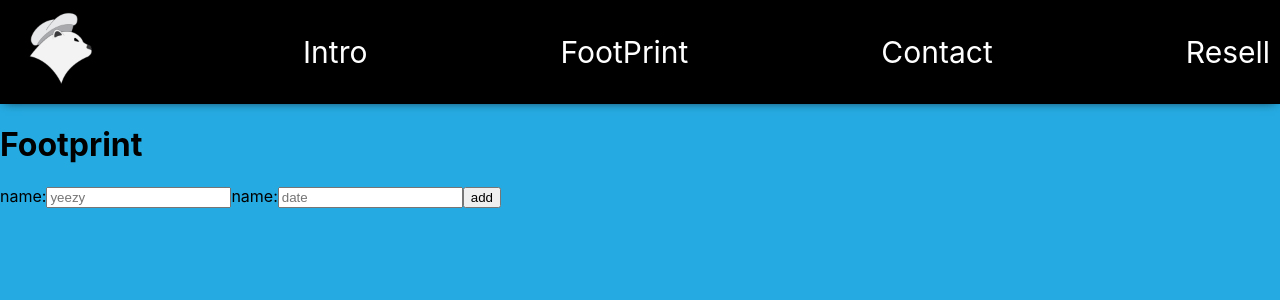
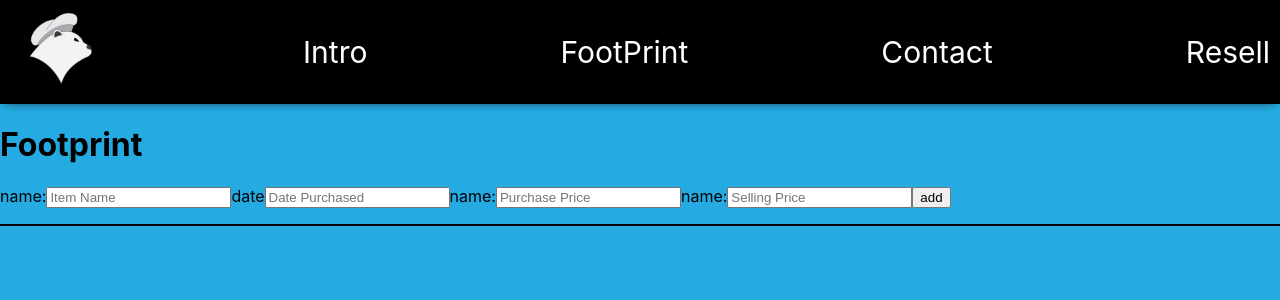
Before and after one commit to Joalvaca/Polar-Footprint, a React (Create React App) app: page /footprint in a window 1280 px wide. Shown: the top 300 px of the page. Built offline with nearby package versions, Linux system fonts and the light colour scheme.

Commit message:
fixed state

```diff
--- a/src/components/Footprint/Footprint.css
+++ b/src/components/Footprint/Footprint.css
@@ -0,0 +1,7 @@
+.list-render {
+  border: 1px solid black;
+}
+li {
+  border: 1px soldi black;
+  margin-left: 80px;
+}
--- a/src/components/Footprint/Footprint.js
+++ b/src/components/Footprint/Footprint.js
@@ -1,4 +1,5 @@
 import React from "react";
+import "./Footprint.css";
 
 class Footprint extends React.Component {
   constructor(props) {
@@ -7,6 +8,8 @@ class Footprint extends React.Component {
     this.state = {
       newItem: "",
       date: "",
+      purchasePrice: "",
+      sellingPrice: "",
       list: []
     };
   }
@@ -21,7 +24,9 @@ class Footprint extends React.Component {
     let newItem = {
       id: 1 + Math.random(),
       newItem: this.state.newItem,
-      date: this.state.date
+      date: this.state.date,
+      purchasePrice: this.state.purchasePrice,
+      sellingPrice: this.state.sellingPrice
     };
 
     const list = [...this.state.list, newItem];
@@ -31,7 +36,9 @@ class Footprint extends React.Component {
     this.setState({
       list,
       newItem: "",
-      date: ""
+      date: "",
+      purchasePrice: "",
+      sellingPrice: ""
     });
   }
 
@@ -51,26 +58,49 @@ class Footprint extends React.Component {
           name:
           <input
             type="text"
-            placeholder="yeezy"
+            placeholder="Item Name"
             value={this.state.newItem}
             onChange={e => this.updateInput("newItem", e.target.value)}
+          />
+        </label>
+        <label>
+          date
+          <input
+            type="text"
+            placeholder="Date Purchased"
+            value={this.state.date}
+            onChange={e => this.updateInput("date", e.target.value)}
           />
         </label>
         <label>
           name:
           <input
             type="text"
-            placeholder="date"
-            name={this.state.date}
-            onChange={e => this.updateInput("date", e.target.value)}
+            placeholder="Purchase Price"
+            value={this.state.purchasePrice}
+            onChange={e => this.updateInput("purchasePrice", e.target.value)}
+          />
+        </label>
+        <label>
+          name:
+          <input
+            type="text"
+            placeholder="Selling Price"
+            value={this.state.sellingPrice}
+            onChange={e => this.updateInput("sellingPrice", e.target.value)}
           />
         </label>
         <button onClick={() => this.addItem()}>add</button>
-        <ul>
+        <ul className="list-render">
           {this.state.list.map(item => (
             <li key={item.id}>
               {item.newItem}
+
               {item.date}
+
+              {item.purchasePrice}
+
+              {item.sellingPrice}
               <button onClick={() => this.deleteItem(item.id)}>X</button>
             </li>
           ))}
```
